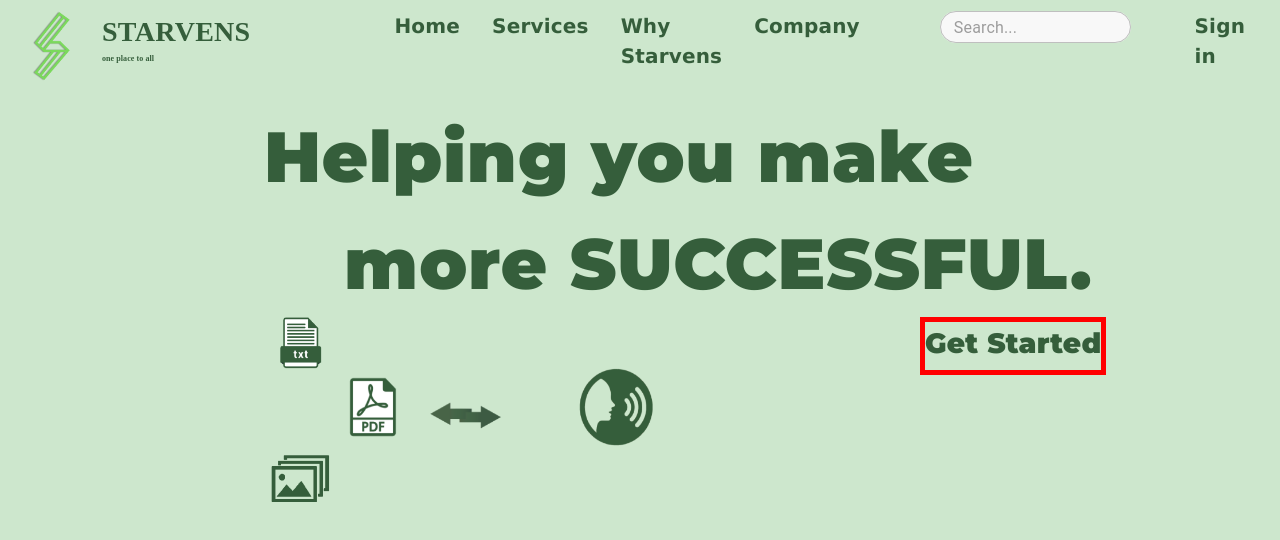
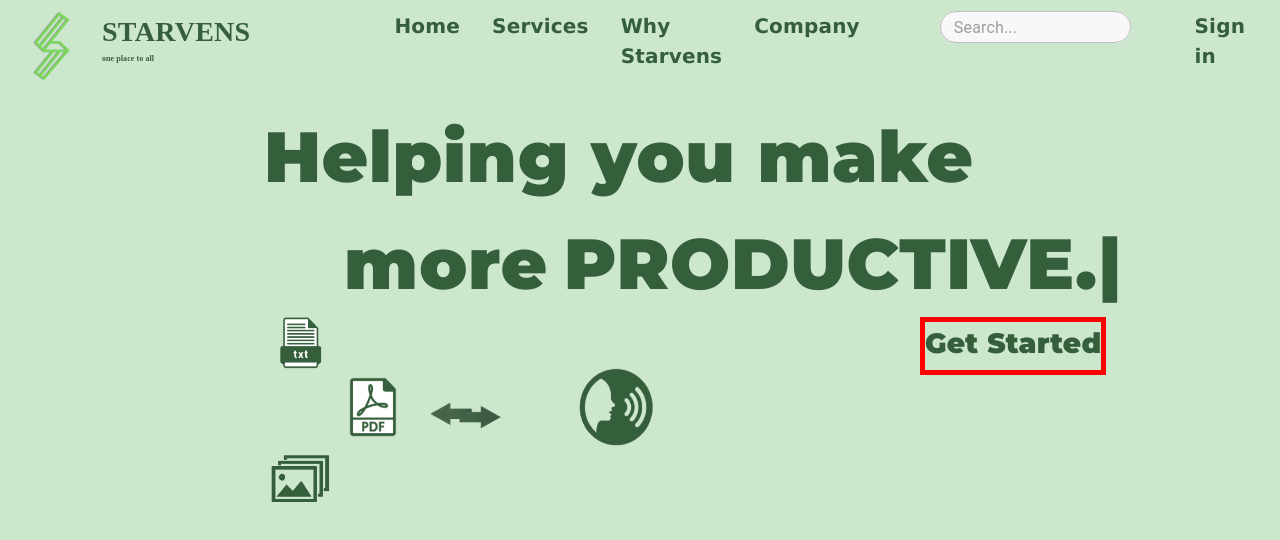
Before and after one commit to Starvens/starvens-fe-03212022, a React (Create React App) app: page / in a window 1280 px wide. Shown: the top 540 px of the page. Built offline with nearby package versions, Linux system fonts and the light colour scheme.

Commit message:
added type effect

```diff
--- a/package.json
+++ b/package.json
@@ -13,6 +13,7 @@
     "react-dom": "^17.0.2",
     "react-router-dom": "6",
     "react-scripts": "5.0.0",
+    "typewriter-effect": "^2.18.2",
     "web-vitals": "^2.1.0"
   },
   "scripts": {
--- a/src/components/LandingPagePPT1.jsx
+++ b/src/components/LandingPagePPT1.jsx
@@ -1,18 +1,60 @@
-import { Typography } from '@mui/material'
-import { Box } from '@mui/system'
-import React from 'react'
+import { Typography } from "@mui/material";
+import { Box } from "@mui/system";
+import React from "react";
+import Typewriter from "typewriter-effect";
 
 const LandingPagePPT1 = () => {
   return (
-      <Box sx={{marginLeft: '16rem', marginTop: '2rem'}}>
-          <Typography sx={{fontSize: '71px', color: '#355E3B', fontWeight: 'bold', fontFamily: 'Montserrat'}}>
-              Helping you make
-          </Typography>
-          <Typography sx={{marginLeft: '5rem', fontSize: '71px', color: '#355E3B', fontWeight: 'bold', fontFamily: 'Montserrat'}}>
-              more SUCCESSFUL.
-          </Typography>
+    <Box sx={{ marginLeft: "16rem", marginTop: "2rem" }}>
+      <Typography
+        sx={{
+          fontSize: "71px",
+          color: "#355E3B",
+          fontWeight: "bold",
+          fontFamily: "Montserrat",
+        }}
+      >
+        Helping you make
+      </Typography>
+      <Box sx={{ display: "flex" }}>
+        <Typography
+          sx={{
+            marginLeft: "5rem",
+            fontSize: "71px",
+            color: "#355E3B",
+            fontWeight: "bold",
+            fontFamily: "Montserrat",
+          }}
+        >
+          more
+        </Typography>
+        <Typography
+          sx={{
+            marginLeft: "1rem",
+            fontSize: "71px",
+            color: "#355E3B",
+            fontWeight: "bold",
+            fontFamily: "Montserrat",
+          }}
+        >
+          <Typewriter
+          options={{loop: true}}
+            onInit={(typeWriter) => {
+              typeWriter
+                .typeString("SUCCESSFULL.")
+                .pauseFor(250)
+                .deleteAll()
+                .typeString("PRODUCTIVE.")
+                .pauseFor(250)
+                .deleteAll()
+                .typeString("CONVENIENT.")
+                .start();
+            }}
+          />
+        </Typography>
       </Box>
-  )
-}
+    </Box>
+  );
+};
 
-export default LandingPagePPT1
+export default LandingPagePPT1;
```
Also changed, not shown: 1 other file (tests, documents, lock files or other folders).
